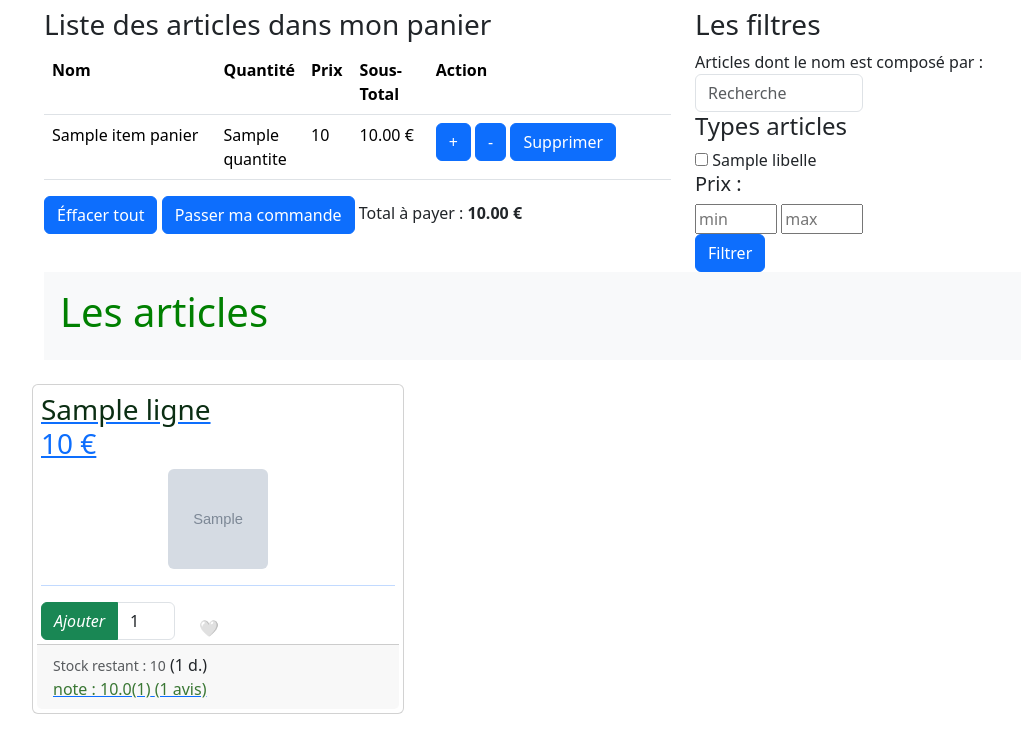
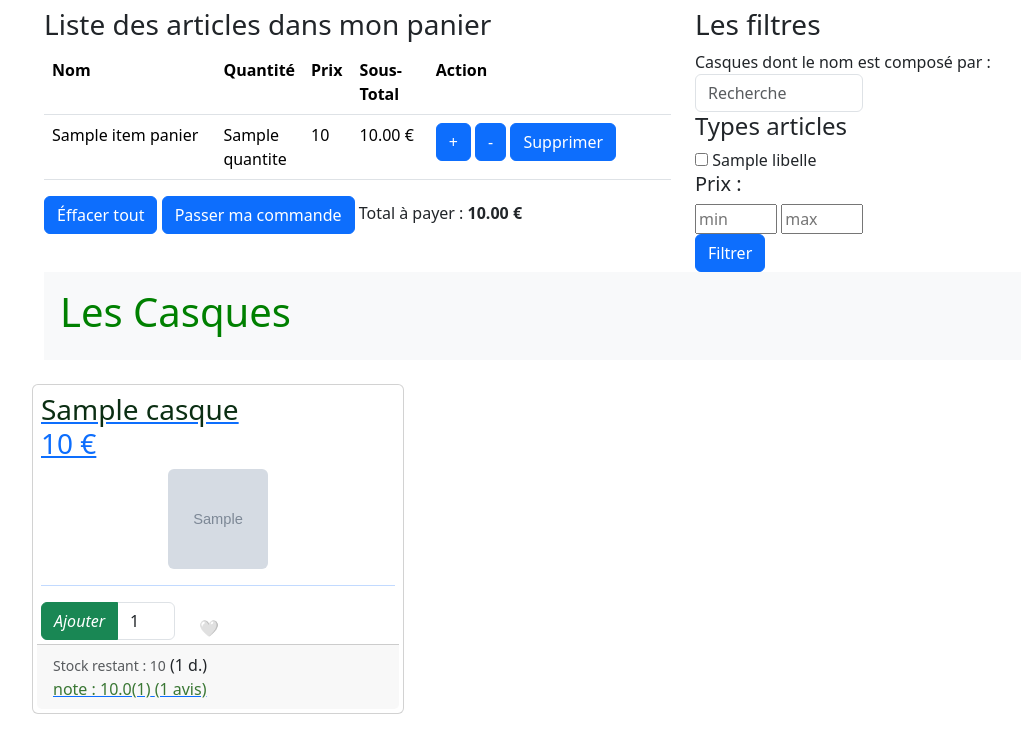
Before and after one commit to Suzdeloffre/SAE2-3.4.5, a Flask app: template 5-A2-SAE345/templates/client/boutique/panier_casque.html in a window 1280 px wide. Shown: the part 64-800 px from the top of the page, without its empty margins (50-1071 px from the left). Run offline with Flask 3, Linux system fonts and the light colour scheme; the template is opened without the code that fills it: most values are stand-ins (such as "Sample title", 1, 10 or a date in 2020); grey boxes marked "Sample" are stand-in pictures; some libraries are stand-ins or nearby versions.

Commit message:
image au lieu de photo casque

```diff
--- a/5-A2-SAE345/controllers/client_article.py
+++ b/5-A2-SAE345/controllers/client_article.py
@@ -35,7 +35,7 @@ def client_casque_show():                                 # remplace client_inde
     else:
         prix_total = None
     return render_template('client/boutique/panier_casque.html'
-                           , casque=casque
+                           , casque=casques
                            , casque_panier=casque_panier
                            #, prix_total=prix_total
                            , items_filtre=types_casque
--- a/5-A2-SAE345/templates/client/boutique/panier_casque.html
+++ b/5-A2-SAE345/templates/client/boutique/panier_casque.html
@@ -1,5 +1,5 @@
-{#  articles_panier  : tableau de dictionnaires
-        * dictionnaire : nom quantite prix article_id [stock]
+{#  casque_panier  : tableau de dictionnaires
+        * dictionnaire : nom quantite prix casque_id [stock]
         *
 #}
 
@@ -10,26 +10,26 @@
         {% include('client/boutique/_panier.html') %}
             <div class="col">
               <h3>Les filtres</h3>
-              Articles dont le nom est composé par :<br>
+              Casques dont le nom est composé par :<br>
                  {% include('client/boutique/_filtre.html') %}
             </div>
         </div>
 
         <div class="bg-light p-3">
-            <h1>Les articles</h1>
+            <h1>Les Casques</h1>
         </div>
 
         <div class="row">
-                {% for article in articles  %}
+                {% for casque in casques  %}
                         <div class="card col-4 mt-4 p-1">
                             <div class="card-body border-dark rounded p-1">
-                                <a href="/client/article/details?id_article={{ article.id_article }}" >
+                                <a href="/client/casque/details?id_casque={{ casque.id_casque }}" >
                                 <h3 class="card-title">
-                                    <span style="color: #0b2e13">{{ article.nom }}</span><br>
-                                    {{ article.prix }}
+                                    <span style="color: #0b2e13">{{ casque.nom }}</span><br>
+                                    {{ casque.prix }}
                                     €
                                 </h3>
-                                     {%  if article.image is not none %}
+                                     {%  if casque.image is not none %}
                                         <img class="card-img-top rounded mx-auto d-block"  style="width:100px;height:100px"  src="{{ url_for('static', filename = 'images/')}}{{ article.image }}"  alt="image  de {{ article.nom }}" >
                                     {% else %} <img class="card-img-top rounded mx-auto d-block"   style="width:100px;height:100px"   src="{{ url_for('static', filename='images/no_photo.jpeg')}}"  alt="image  de {{ article.nom }}" >
                                     {% endif %}
--- a/5-A2-SAE345/templates/sae_sql.sql
+++ b/5-A2-SAE345/templates/sae_sql.sql
@@ -46,7 +46,7 @@ CREATE TABLE casque(
     type_casque_id INT,
     fournisseur VARCHAR(200),
     marque VARCHAR(200),
-    photo VARCHAR(200),
+    image VARCHAR(200),
     PRIMARY KEY (id_casque),
     CONSTRAINT fk_casque_taille FOREIGN KEY (taille_id) REFERENCES taille(id_taille),
     CONSTRAINT fk_casque_type_epoque FOREIGN KEY (type_casque_id) REFERENCES type_casque(id_type_casque)
```
